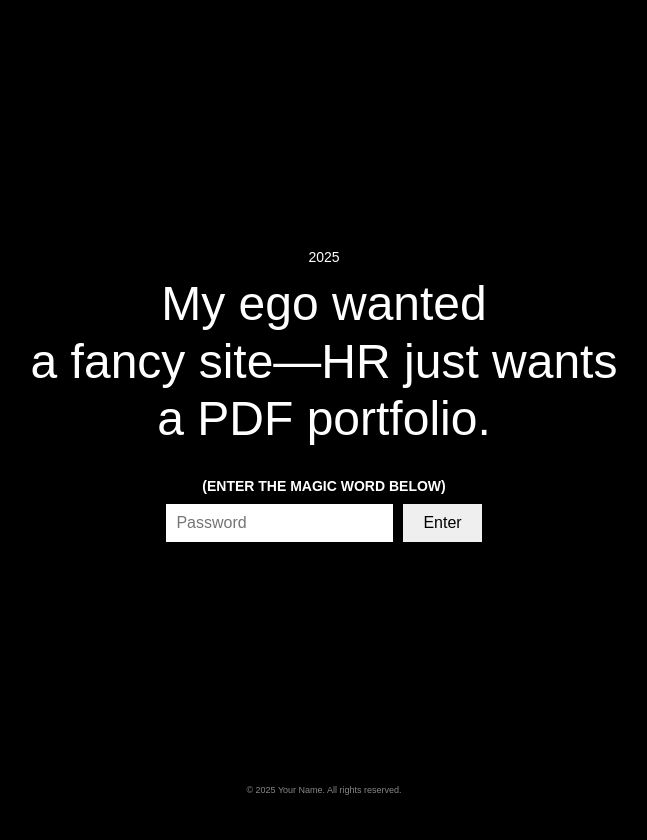
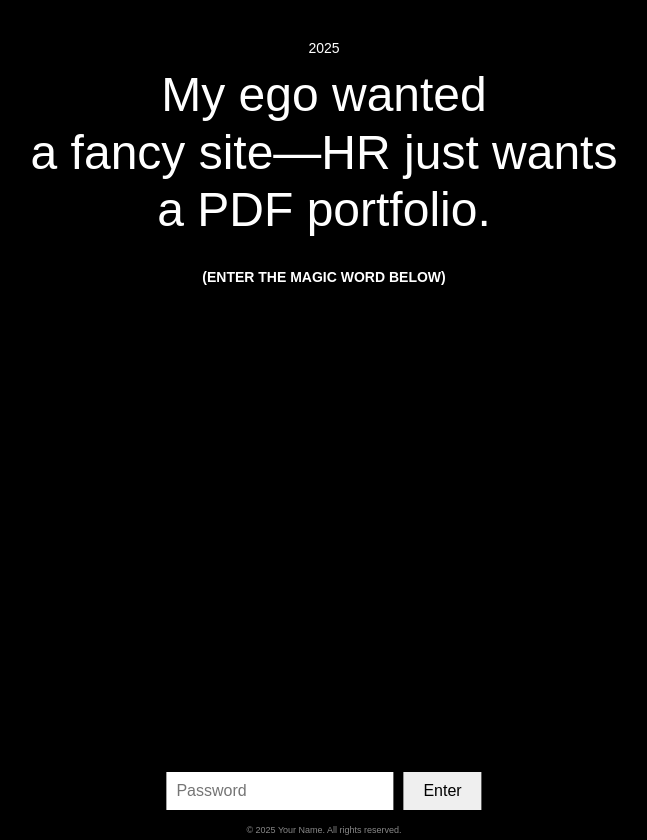
Before and after one commit to notnike/eduardoenrique.com, a plain HTML site: page index.html in a window 1280 px wide. Shown: the whole page, without its empty margins (316-963 px from the left). Before the commit the page ends 800 px from the top, so only its background shows below. Drawn offline with Linux system fonts and the light colour scheme.

Commit message:
Update index.html

```diff
--- a/index.html
+++ b/index.html
@@ -12,38 +12,40 @@
       margin: 0;
       padding: 0;
       height: 100vh;
-      display: flex;
-      flex-direction: column;
-      align-items: center;
-      justify-content: center;
       overflow: hidden;
       position: relative;
     }
 
     .year {
       font-size: 14px;
-      margin-bottom: 10px; /* 👈 Space between year and headline */
+      text-align: center;
+      margin-top: 40px;
     }
 
     .headline {
-      font-size: 48px; /* 👈 Main title size */
-      line-height: 1.2; /* 👈 Line spacing */
+      font-size: 48px;
+      line-height: 1.2;
       text-align: center;
+      margin-top: 10px;
       max-width: 90%;
+      margin-left: auto;
+      margin-right: auto;
     }
 
     .instruction {
       font-size: 14px;
       text-align: center;
-      margin-top: 30px; /* 👈 Space from headline */
+      margin-top: 30px;
       font-weight: bold;
     }
 
     .login-row {
+      position: absolute;
+      bottom: 30px; /* 👈 Controls distance from bottom edge */
+      left: 50%;
+      transform: translateX(-50%);
       display: flex;
-      gap: 10px;             /* 👈 Space between input and button */
-      margin-top: 10px;
-      margin-bottom: 9px;    /* 👈 Distance to footer (matches footer font size) */
+      gap: 10px;
     }
 
     input[type="password"] {
@@ -93,10 +95,10 @@
 
   <script>
     function checkPassword() {
-      const correctPassword = "1234"; // 👈 Set your password
+      const correctPassword = "1234"; // 👈 Your password
       const input = document.getElementById("password").value;
       if (input === correctPassword) {
-        window.location.href = "your-file.pdf"; // 👈 Replace with your actual PDF filename
+        window.location.href = "your-file.pdf"; // 👈 Your PDF filename
       } else {
         alert("Incorrect password");
       }
```
